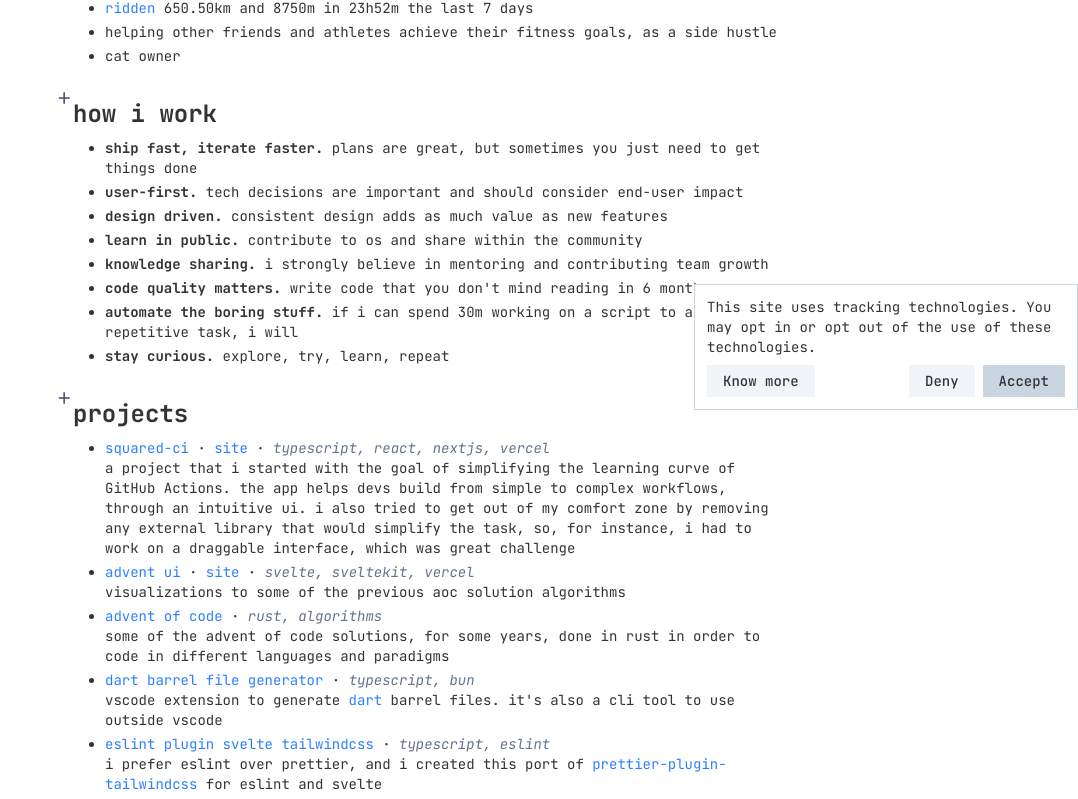
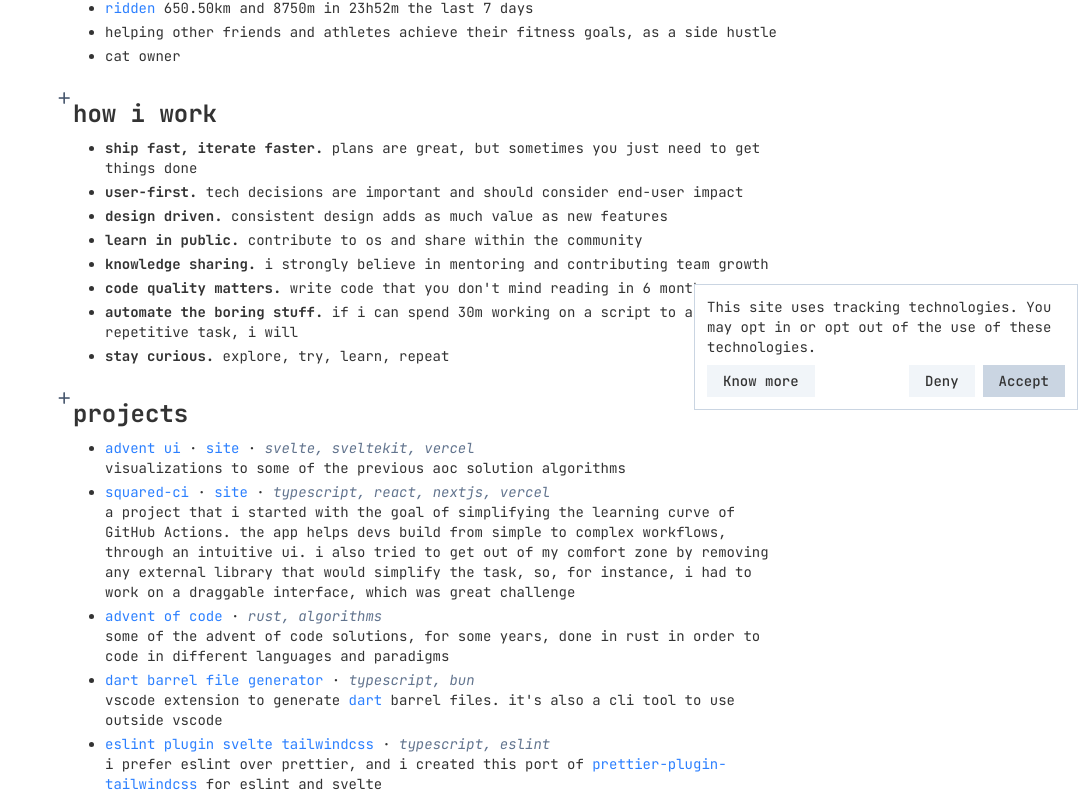
Before and after one commit to mikededo/portfolio, a SvelteKit app: page / in a window 1280 px wide. Shown: the part 382-1181 px from the top of the page, without its empty margins (202-1280 px from the left). Built offline with nearby package versions, Linux system fonts and the light colour scheme; no server answers.

Commit message:
fix: reorder projects

```diff
--- a/src/routes/+page.svelte
+++ b/src/routes/+page.svelte
@@ -104,6 +104,15 @@
     {@render h2('projects')}
     <ul class="ml-4 list-disc space-y-1 text-sm md:ml-8">
         <Project
+            repo="advent ui"
+            repoHref="https://github.com/mikededo/advent-ui"
+            site="site"
+            siteHref="https://advent-ui.mikededo.com"
+            topics={['svelte', 'sveltekit', 'vercel']}
+        >
+            visualizations to some of the previous aoc solution algorithms
+        </Project>
+        <Project
             repo="squared-ci"
             repoHref="https://github.com/mikededo/squared-ci"
             site="site"
@@ -116,15 +125,6 @@
             tried to get out of my comfort zone by removing any external
             library that would simplify the task, so, for instance, i had
             to work on a draggable interface, which was great challenge
-        </Project>
-        <Project
-            repo="advent ui"
-            repoHref="https://github.com/mikededo/advent-ui"
-            site="site"
-            siteHref="https://advent-ui.mikededo.com"
-            topics={['svelte', 'sveltekit', 'vercel']}
-        >
-            visualizations to some of the previous aoc solution algorithms
         </Project>
         <Project
             repo="advent of code"
```
